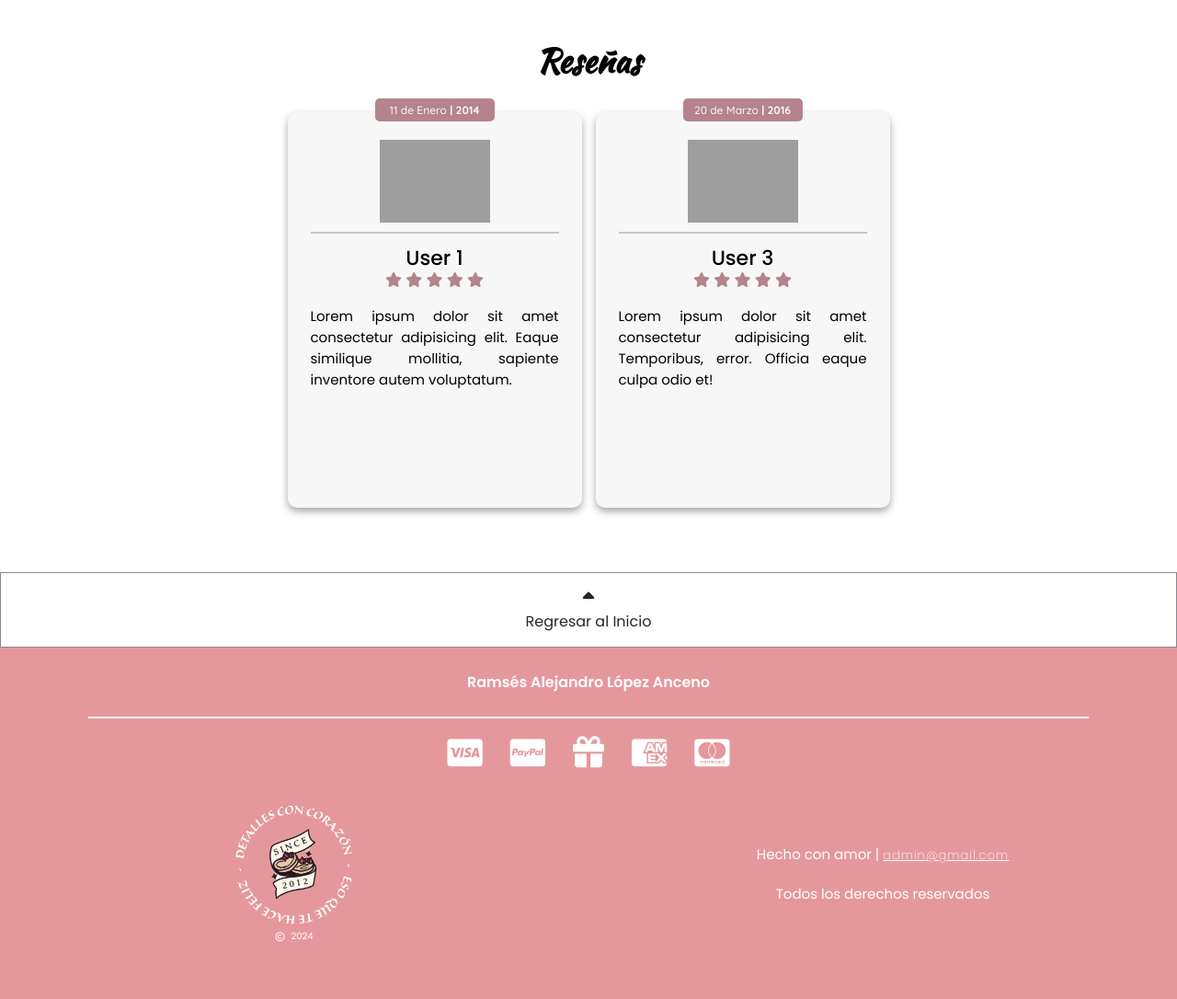
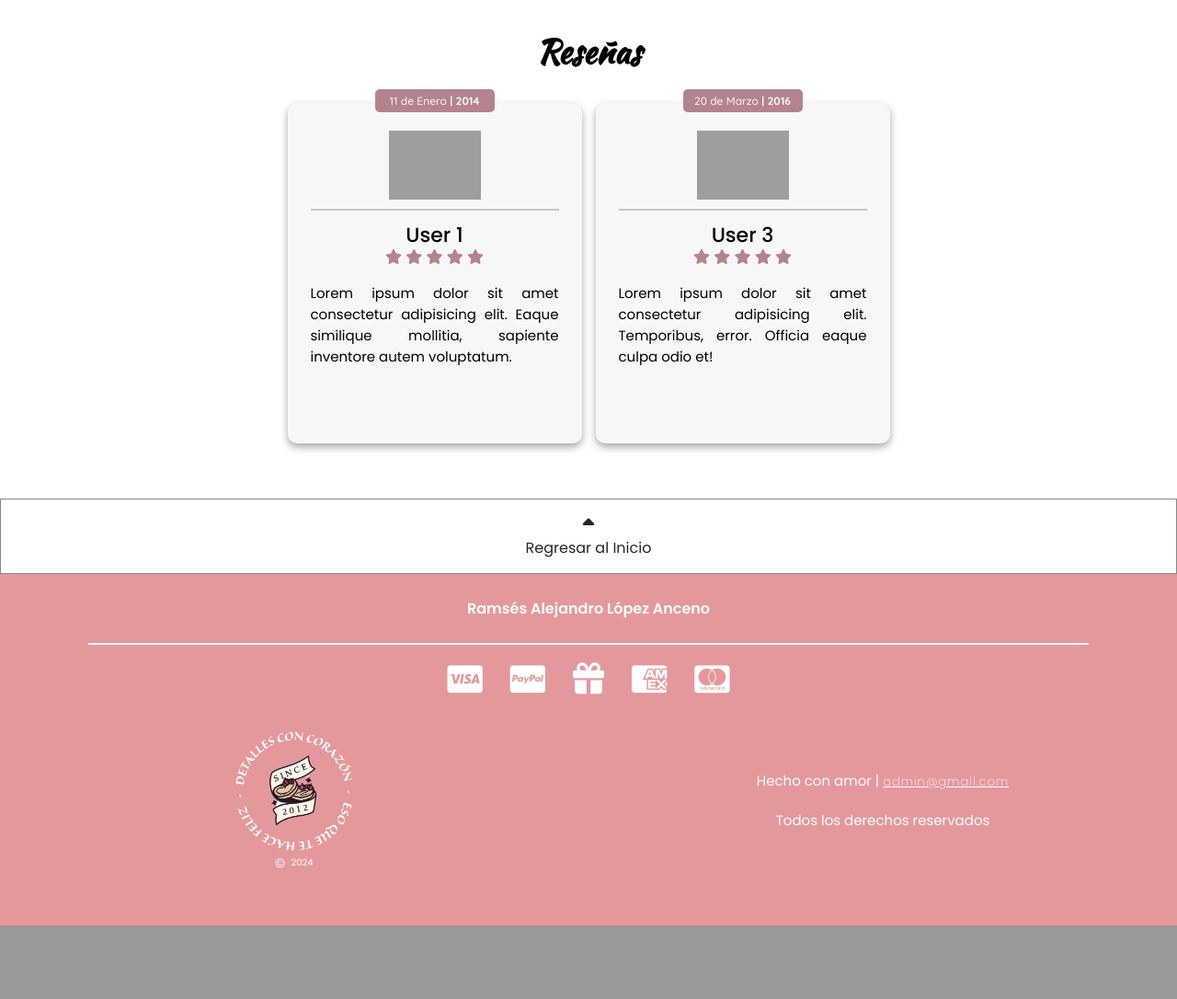
Before and after one commit to ramsceoskull/WEB, a PHP site: page / in a window 1280 px wide. Shown: the part 2595-3681 px from the top of the page at 92% size. After the commit the page ends 3601 px from the top, so only its background shows below. Run offline with PHP 8.4, Linux system fonts and the light colour scheme; grey boxes are pictures that could not be loaded.

Commit message:
last commit before go to bed :) v2

```diff
--- a/style.css
+++ b/style.css
@@ -313,7 +313,7 @@ body {
 .reviews-container {
 	width: 100vw;
 	height: auto;
-	padding: 40px 30px;
+	padding: 30px;
 }
 .reviews-container > h2 {
 	font-family: var(--fontMain);
@@ -335,7 +335,7 @@ body {
 
 .reviews-container > .carrousel > .review {
 	max-width: 320px;
-	height: 430px;
+	height: 370px;
 	display: flex;
 	flex-direction: column;
 	align-items: center;
@@ -371,7 +371,7 @@ body {
 }
 
 .review > .profilePicture {
-	width: 120px;
+	width: 100px;
 }
 
 .review > .profileUsername {
```
